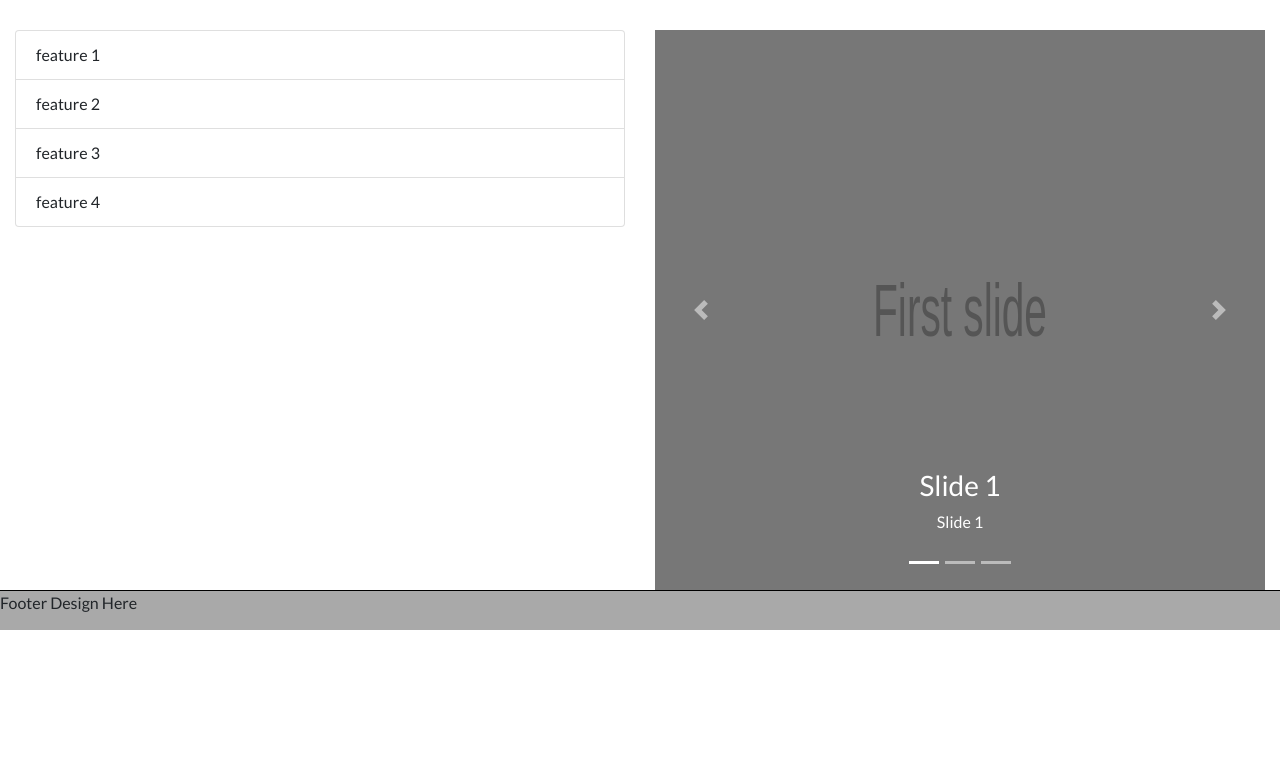
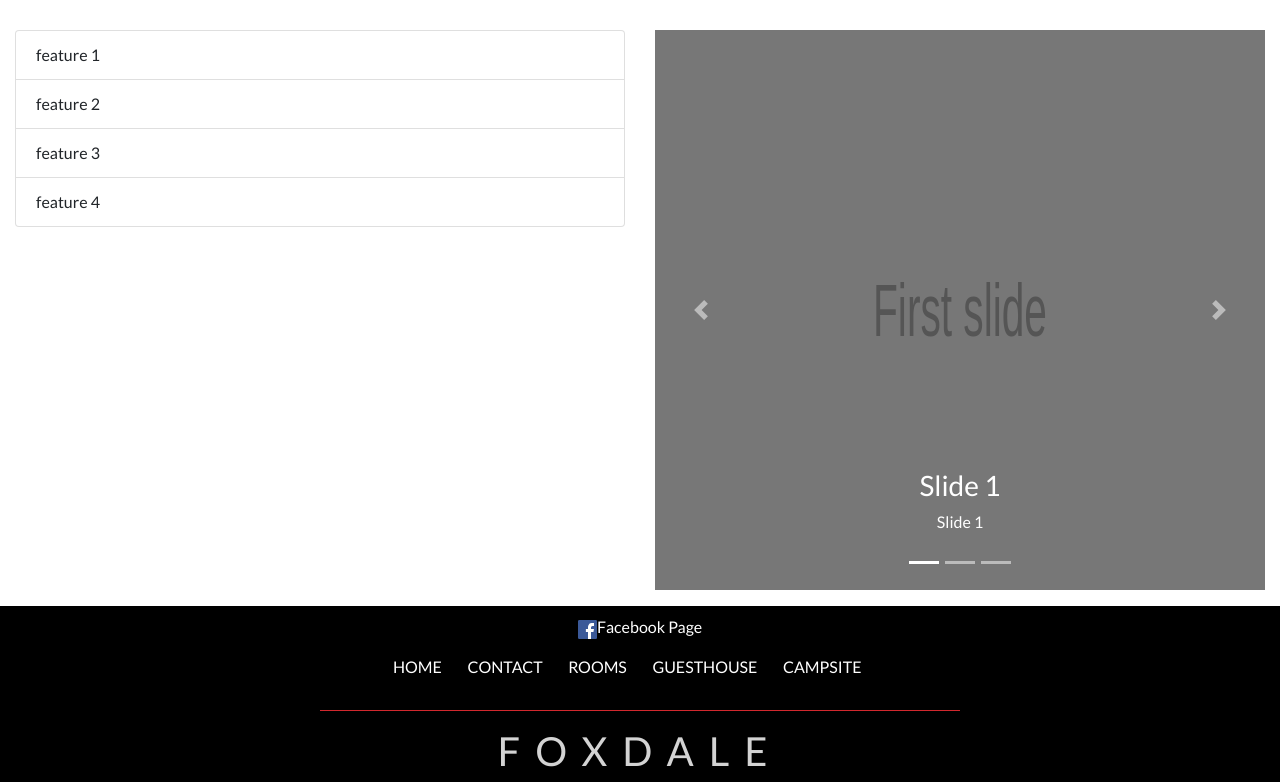
Before and after one commit to jacwhite99/foxtrot-site, a React (Create React App) app in the folder client/: page /rooms/campsite in a window 1280 px wide. Shown: the part 292-1074 px from the top of the page. Before the commit the page ends 922 px from the top, so only its background shows below. Built offline with nearby package versions, Linux system fonts and the light colour scheme.

Commit message:
footer redesigned

```diff
--- a/client/src/components/PageComponents/Footer.js
+++ b/client/src/components/PageComponents/Footer.js
@@ -1,7 +1,42 @@
 import React from "react";
 
+//Social Media Icons
+import Facebook from "../../images/facebook-icon.png";
+
 const footer = () => {
-	return <div className="footer">Footer Design Here</div>;
+	return (
+		<div className="footer">
+			<p>
+				<img
+					src={Facebook}
+					alt="facebook-icon"
+					style={{ width: "1.5vw" }}
+				></img>
+				<a href="https://www.facebook.com/Foxdale-Guesthouse-and-Campsite-108245277376752/">
+					Facebook Page
+				</a>
+			</p>
+			<p className="footer__links">
+				<a className="footer__link" href="/">
+					Home
+				</a>
+				<a className="footer__link" href="/contact">
+					Contact
+				</a>
+				<a className="footer__link" href="/rooms">
+					Rooms
+				</a>
+				<a className="footer__link" href="/rooms/guesthouse">
+					Guesthouse
+				</a>
+				<a className="footer__link" href="/rooms/campsite">
+					Campsite
+				</a>
+			</p>
+			<p className="footer__border"></p>
+			<h1 className="footer__title">FOXDALE</h1>
+		</div>
+	);
 };
 
 export default footer;
--- a/client/src/main.css
+++ b/client/src/main.css
@@ -8,7 +8,7 @@
 }
 
 .content {
-  padding-bottom: 2.5rem;
+  padding-bottom: 12rem;
 }
 
 .nav-item {
@@ -26,10 +26,39 @@
   position: absolute;
   bottom: 0;
   width: 100%;
-  height: 2.5rem;
+  height: 11rem;
   /* Footer height */
   border-top: black 1px solid;
-  background-color: darkgrey;
+  background-color: black;
+  padding-top: 1vh;
+}
+
+.footer p {
+  text-align: center;
+}
+
+.footer a {
+  color: white;
+}
+
+.footer__link {
+  text-transform: uppercase;
+  margin-right: 2vw;
+}
+
+.footer__border {
+  width: 50%;
+  border-bottom: 1px solid #d2282e;
+  margin: 0 auto;
+  height: 16px;
+  margin-bottom: 2vh;
+}
+
+.footer__title {
+  text-align: center;
+  text-transform: uppercase;
+  letter-spacing: 15px;
+  color: lightgray;
 }
 
 .carousel-item img {
--- a/client/src/main.scss
+++ b/client/src/main.scss
@@ -6,7 +6,7 @@
 	font-family: "Lato", sans-serif;
 }
 .content {
-	padding-bottom: 2.5rem;
+	padding-bottom: 12rem;
 }
 
 // Navigation
--- a/client/src/sass/components/pageComponents/footer/footer.css
+++ b/client/src/sass/components/pageComponents/footer/footer.css
@@ -2,9 +2,38 @@
   position: absolute;
   bottom: 0;
   width: 100%;
-  height: 2.5rem;
+  height: 11rem;
   /* Footer height */
   border-top: black 1px solid;
-  background-color: darkgrey;
+  background-color: black;
+  padding-top: 1vh;
+}
+
+.footer p {
+  text-align: center;
+}
+
+.footer a {
+  color: white;
+}
+
+.footer__link {
+  text-transform: uppercase;
+  margin-right: 2vw;
+}
+
+.footer__border {
+  width: 50%;
+  border-bottom: 1px solid #d2282e;
+  margin: 0 auto;
+  height: 16px;
+  margin-bottom: 2vh;
+}
+
+.footer__title {
+  text-align: center;
+  text-transform: uppercase;
+  letter-spacing: 15px;
+  color: lightgray;
 }
 /*# sourceMappingURL=footer.css.map */
--- a/client/src/sass/components/pageComponents/footer/footer.scss
+++ b/client/src/sass/components/pageComponents/footer/footer.scss
@@ -2,8 +2,37 @@
 	position: absolute;
 	bottom: 0;
 	width: 100%;
-	height: 2.5rem; /* Footer height */
+	height: 11rem; /* Footer height */
 	border-top: black 1px solid;
 
-	background-color: darkgrey;
+	background-color: black;
+
+	padding-top: 1vh;
+
+	& p {
+		text-align: center;
+	}
+	& a {
+		color: white;
+	}
+
+	&__link {
+		text-transform: uppercase;
+		margin-right: 2vw;
+	}
+
+	&__border {
+		width: 50%;
+		border-bottom: 1px solid #d2282e;
+		margin: 0 auto;
+		height: 16px;
+
+		margin-bottom: 2vh;
+	}
+	&__title {
+		text-align: center;
+		text-transform: uppercase;
+		letter-spacing: 15px;
+		color: lightgray;
+	}
 }
```
Also changed, not shown: 2 other files (tests, documents, lock files or other folders).
